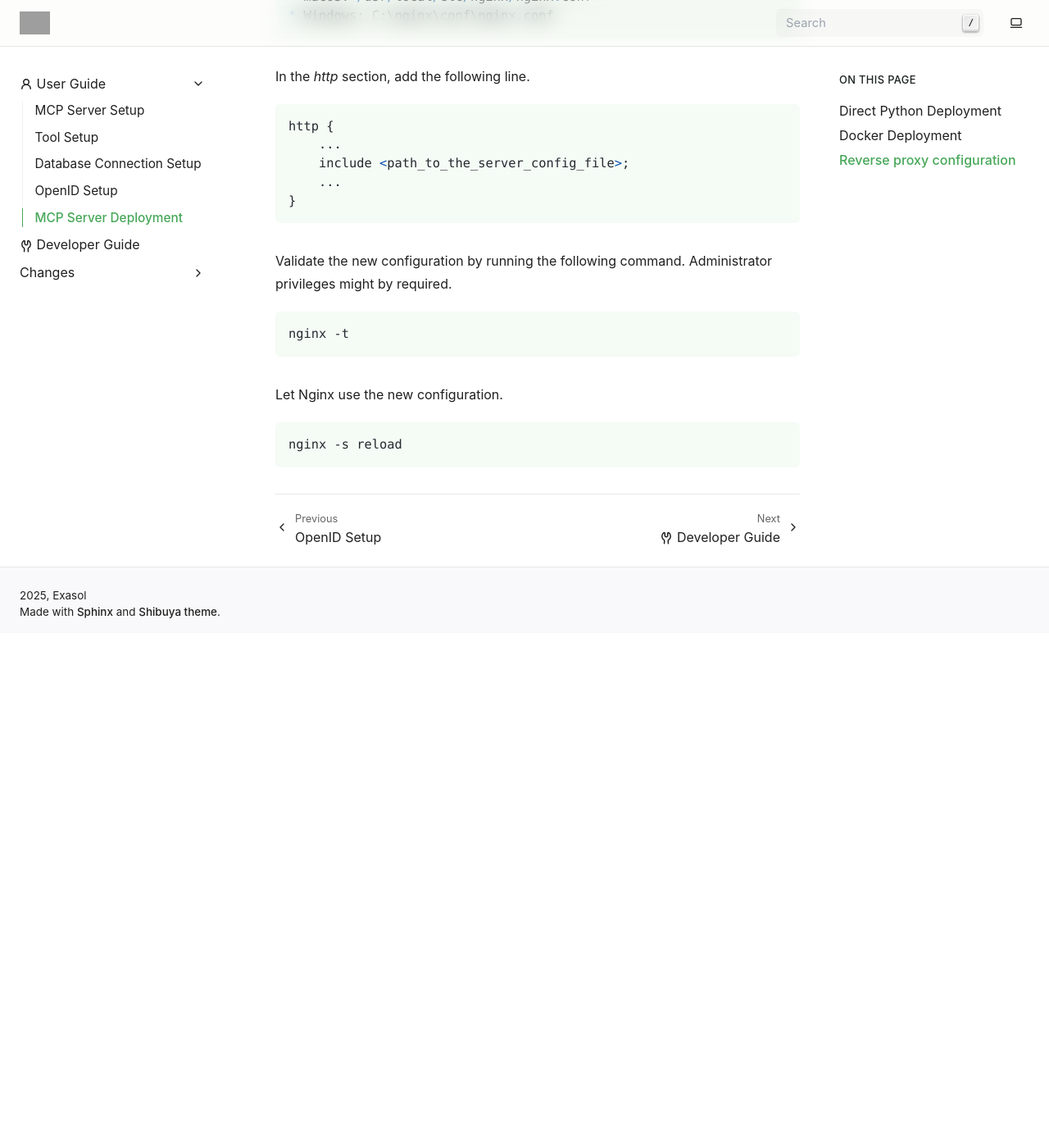
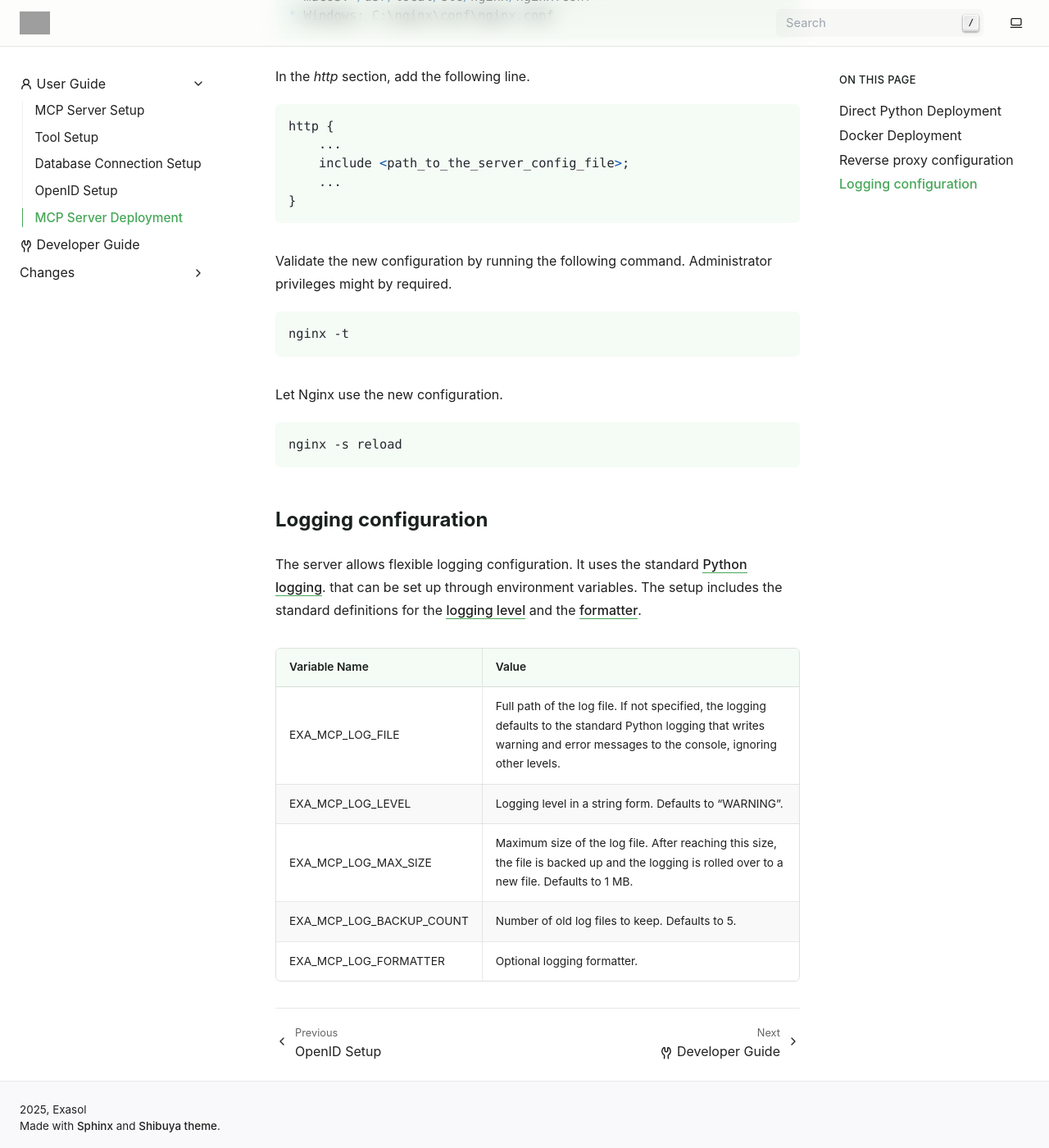
Before and after one commit to exasol/mcp-server, a Sphinx documentation site: the page built from doc/user_guide/deployment.rst, in a window 1280 px wide and 1400 px high, scrolled down 3279 px. Shown: the whole window at 82% size. Built offline with Sphinx 7.4.7, drawn with Linux system fonts in a browser that asks for light colours; before the commit the page ends 4051 px from its top, so only the background shows below that; grey boxes are pictures that could not be loaded.

Commit message:
#108: Added logging info to the User Guide

```diff
--- a/doc/user_guide/deployment.rst
+++ b/doc/user_guide/deployment.rst
@@ -154,3 +154,30 @@ Let Nginx use the new configuration.
 .. code-block:: shell
 
     nginx -s reload
+
+Logging configuration
+---------------------------
+
+The server allows flexible logging configuration. It uses the standard
+`Python logging <https://docs.python.org/3/library/logging.html>`__. that can be set up
+through environment variables. The setup includes the standard definitions for the
+`logging level <https://docs.python.org/3/library/logging.html#logging-levels>`__ and the
+`formatter <https://docs.python.org/3/library/logging.html#logging.Formatter>`__.
+
++--------------------------+-----------------------------------------------------------------+
+| Variable Name            | Value                                                           |
++==========================+=================================================================+
+| EXA_MCP_LOG_FILE         | Full path of the log file. If not specified, the logging        |
+|                          | defaults to the standard Python logging that writes warning     |
+|                          | and error messages to the console, ignoring other levels.       |
++--------------------------+-----------------------------------------------------------------+
+| EXA_MCP_LOG_LEVEL        | Logging level in a string form. Defaults to "WARNING".          |
++--------------------------+-----------------------------------------------------------------+
+| EXA_MCP_LOG_MAX_SIZE     | Maximum size of the log file. After reaching this size, the     |
+|                          | file is backed up and the logging is rolled over to a new file. |
+|                          | Defaults to 1 MB.                                               |
++--------------------------+-----------------------------------------------------------------+
+| EXA_MCP_LOG_BACKUP_COUNT | Number of old log files to keep. Defaults to 5.                 |
++--------------------------+-----------------------------------------------------------------+
+| EXA_MCP_LOG_FORMATTER    | Optional logging formatter.                                     |
++--------------------------+-----------------------------------------------------------------+
```
